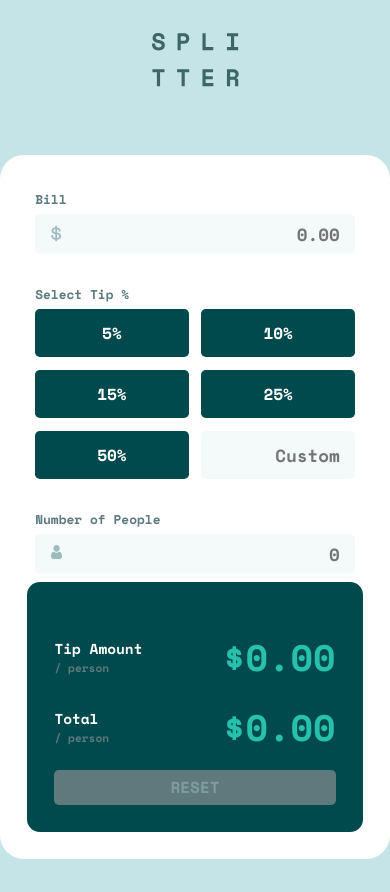
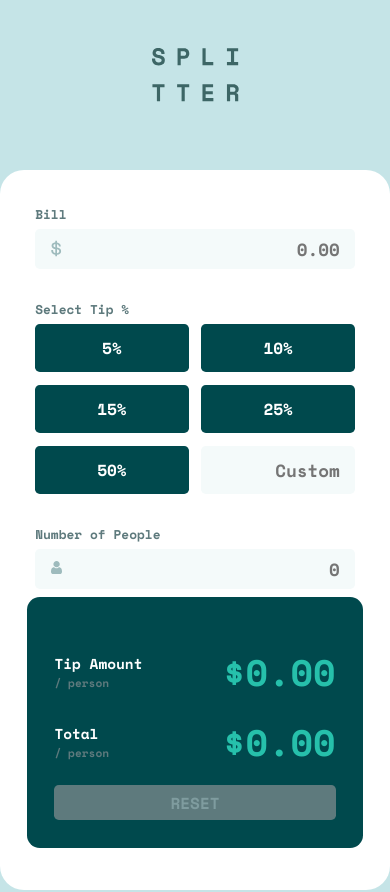
Before and after one commit to DaniloCalegaro/tip-calculator, a plain HTML site: page index.html in a window 390 px wide. Before the commit the page ends 859 px from the top, so only its background shows below. Drawn offline with nearby package versions, Linux system fonts and the light colour scheme.

Commit message:
feat(style): Finalizado layout mobile

```diff
--- a/src/style.scss
+++ b/src/style.scss
@@ -225,12 +225,16 @@ body {
       }
     }
   }
+}
 
-  @media (max-width: 600px){
+@media (max-width: 600px){
+
+  body {
+    display: block;
 
     header {
       margin-top: 3rem;
-      //height: 10rem;
+      text-align: center;
     }
     main {
       display: block;
@@ -252,7 +256,5 @@ body {
         }
       }
     }
-
   }
-
 }
```
Also changed, not shown: src/style.css, 1 other file.
